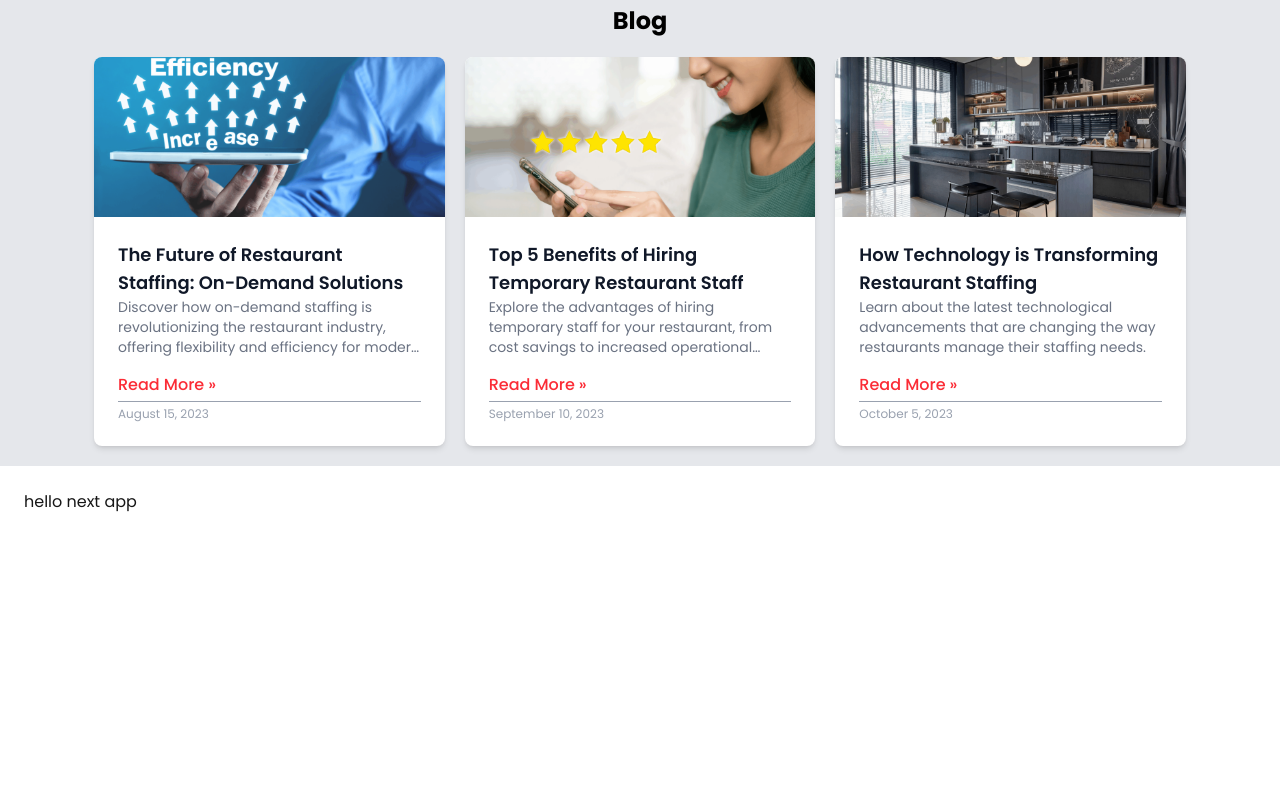
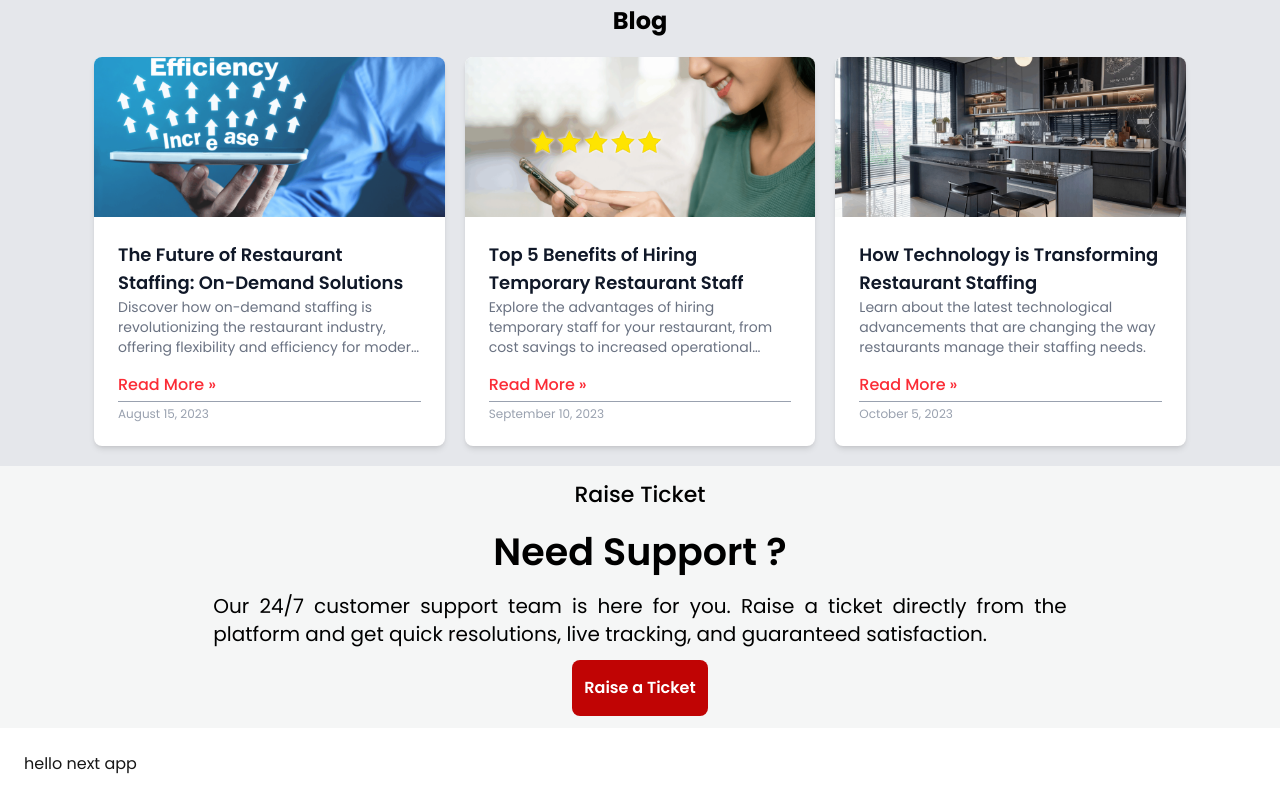
Before and after one commit to prem3892/restocare, a Next.js app: page / in a window 1280 px wide. Shown: the part 2962-3762 px from the top of the page. Before the commit the page ends 3500 px from the top, so only its background shows below. Built offline with nearby package versions, Linux system fonts and the light colour scheme.

Commit message:
need support section development

```diff
--- a/app/page.tsx
+++ b/app/page.tsx
@@ -5,6 +5,7 @@ import { HowItWorks } from '@/components/howitworks';
 import Testimonial from '@/components/testimonial';
 import Faq from '@/components/faq';
 import Blog from '@/components/blog';
+import { NeedSupport } from '@/components/needsupport';
 
 export default function Home() {
   return (
@@ -16,6 +17,7 @@ export default function Home() {
       <Testimonial />
       <Faq />
       <Blog />
+      <NeedSupport />
       <div className="p-6">hello next app</div>
     </>
   );
--- /dev/null
+++ b/components/needsupport.tsx
@@ -0,0 +1,58 @@
+import { Typography } from '@/typography/typography';
+import { NeedSupportData } from '@/variant/needsupport.variant';
+
+export const NeedSupport = () => {
+  return (
+    <section
+      className="need-support
+        bg-[#F5F6F6] text-[#000000]
+        flex justify-center
+        "
+    >
+      <div
+        className="content flex
+      sm:w-8/12
+      w-10/12
+
+      py-3
+        flex-col items-center justify-between gap-3
+      "
+      >
+        <div className="top">
+          <Typography
+            text={NeedSupportData.heading}
+            element="h1"
+            className="font-medium text-[18px] sm:text-[22px]"
+          />
+        </div>
+        <div className="main-content flex flex-col items-center gap-3">
+          <Typography
+            text={NeedSupportData.subHeading}
+            element="h3"
+            className="font-semibold text-[20px] sm:text-[38px]"
+          />
+          <Typography
+            text={NeedSupportData.para}
+            element="p"
+            className="text-base sm:text-xl text-justify"
+          />
+        </div>
+        <div
+          className="bottom
+
+        "
+        >
+          <Typography
+            text={NeedSupportData.button}
+            element="button"
+            className="bg-[#C00404] font-semibold
+          text-sm
+          sm:text-base
+          px-3 py-4 rounded-lg text-white
+          "
+          />
+        </div>
+      </div>
+    </section>
+  );
+};
--- /dev/null
+++ b/types/needsupport.type.ts
@@ -0,0 +1,6 @@
+export interface NeedSupportType {
+  heading: string;
+  subHeading: string;
+  para: string;
+  button: string;
+}
--- /dev/null
+++ b/variant/needsupport.variant.ts
@@ -0,0 +1,8 @@
+import { NeedSupportType } from '@/types/needsupport.type';
+
+export const NeedSupportData: NeedSupportType = {
+  heading: 'Raise Ticket',
+  subHeading: 'Need Support ?',
+  para: 'Our 24/7 customer support team is here for you. Raise a ticket directly from the platform and get quick resolutions, live tracking, and guaranteed satisfaction.',
+  button: 'Raise a Ticket',
+};
```
